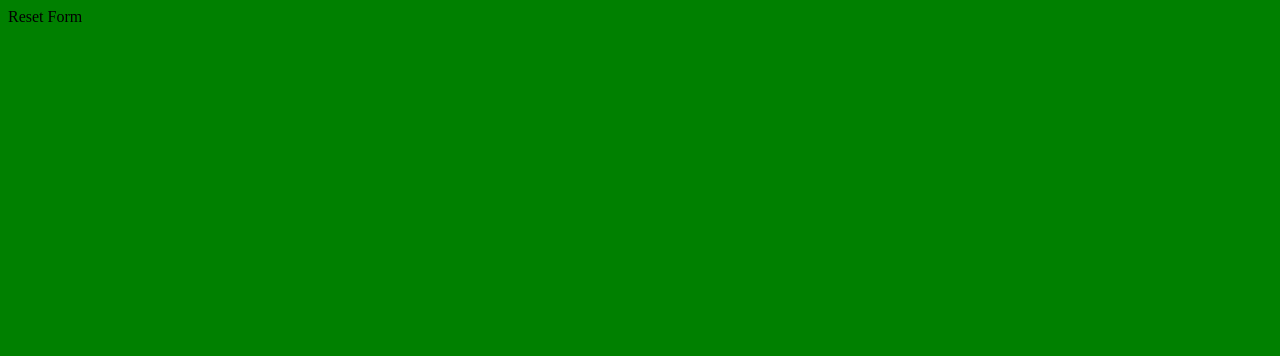
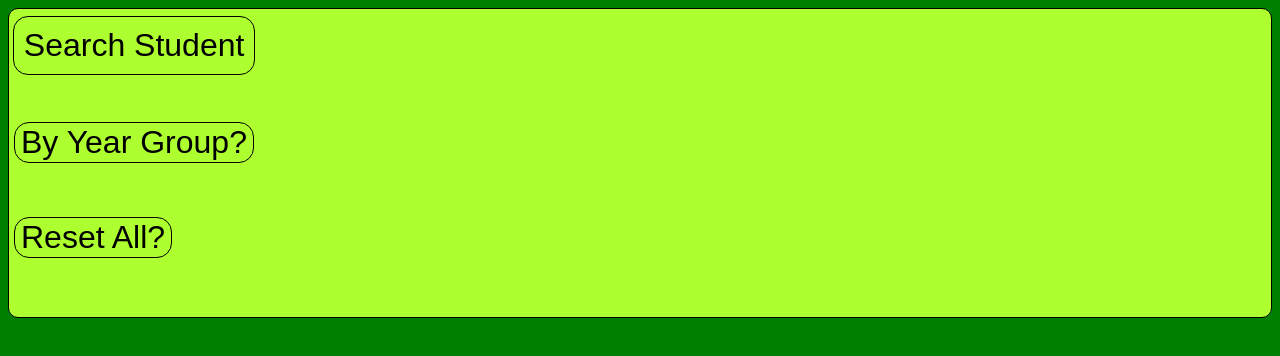
Before and after one commit to Airlo-eng/KTC-Attendance-Website, a React (Create React App) app in the folder ktc-attendance-website/: page /reset in a window 1280 px wide. Shown: the top 356 px of the page. Built offline with nearby package versions, Linux system fonts and the light colour scheme.

Commit message:
Updates on resetting payments.
Need To Do:
Finish resetting (handler function).

```diff
--- a/ktc-attendance-website/src/components/reset/ResetForm.js
+++ b/ktc-attendance-website/src/components/reset/ResetForm.js
@@ -1,12 +1,99 @@
+import {Link} from "react-router-dom";
+import {useState, useRef} from "react";
+
+import classes from "./ResetForm.module.css";
+
 function ResetForm() {
 
-    //TODO: Add link to main page. Add options for resetting payments (by year group, by school, by note). Add search bar for resetting (appear if paid value is not equal to yes).
+    const [method, setMethod] = useState("");
+    const yearGroupInputRef = useRef();
+
+    function resetPaymentsHandler(event) {
+
+        event.preventDefault();
+
+        if (method === "all") {
+            fetch(
+                "https://ktc-attendance-app-default-rtdb.europe-west1.firebasedatabase.app/students"
+            )
+            .then(response => response.json())
+            .then(data => {
+                Object.keys(data).forEach(element => {
+                    if (data[element].paid.toLowerCase() === "yes") {
+                        //TODO: Get the student info then delete the student and add a new student with same metadata but paid metadata not as yes.
+                    }
+                })
+            })
+        }
+
+    }
 
     return (
 
         <div>
 
-            Reset Form
+            <Link
+            to="/"
+            className={classes.main_page_button}>Search Student</Link>
+
+            <div className={classes.resetArea}>
+                    <br/><br/>
+                    <br/><br/>
+                    <br/><br/>
+
+                    <button className="btn-textfield" onClick={event => setMethod("year")}>
+                        By Year Group?
+                    </button>
+                    <br/><br/>
+                    <br/><br/>
+                    <button className="btn-textfield" onClick={event => setMethod("all")}>
+                        Reset All?
+                    </button>
+                    <br/><br/>
+                    <br/><br/>
+
+                    {
+                        method !== ""
+                        ?
+                        <form>
+
+                        {
+                            method === "all"
+                            ?
+                            <div className={classes.methodIdentifier}>Method selected is all</div>
+                            :
+                            <div></div>
+                        }
+
+                        {
+                            method === "year"
+                            ?
+                            <div>
+                                <div className={classes.methodIdentifier}>Method selected is by year group. <br/><br/> Type in year group: </div>
+                                <br/><br/>
+                                <input
+                                className={classes.yearGroup}
+                                type="text"
+                                placeholder="Type in number!"
+                                ref={yearGroupInputRef}/>
+                            </div>
+                            :
+                            <div></div>
+                        }
+
+                        <br/><br/>
+                        <br/><br/>
+                        <button className="btn-textfield" onSubmit={resetPaymentsHandler}>
+                            Confirm Reset?
+                        </button>
+
+                    </form>
+                        :
+                        <div></div>
+                    }
+
+            </div>
+
 
         </div>
 
--- a/ktc-attendance-website/src/components/reset/ResetForm.module.css
+++ b/ktc-attendance-website/src/components/reset/ResetForm.module.css
@@ -0,0 +1,38 @@
+.main_page_button{
+    border: 1px solid;
+    background-color: greenyellow;
+    border-radius: 15px;
+    font-size: xx-large;
+    font-family: sans-serif;
+    color: black;
+    padding: 10px;
+    position: fixed;
+    top: 1%;
+    text-decoration: none;
+    left: 1%;
+    top: 2%;
+}
+
+.resetArea{
+    background-color: greenyellow;
+    border: 1px solid;
+    border-radius: 10px;
+    padding: 5px;
+}
+
+.yearGroup{
+    width: max-content;
+    background: white;
+    border-radius: 15px;
+    border: 1px solid;
+    font-size: xx-large;
+}
+
+.methodIdentifier{
+    color: white;
+    font-size: xx-large;
+    background-color: green;
+    border-radius: 5px;
+    width: max-content;
+    padding: 5px;
+}
--- a/ktc-attendance-website/src/components/search/SearchBar.js
+++ b/ktc-attendance-website/src/components/search/SearchBar.js
@@ -17,9 +17,7 @@ function SearchBar() {
         .then(response => response.json())
         .then(data => {
             if (queryString === "") {
-          //setResult(
-            //Object.keys(data).map((element) => data[element].studentName)
-          //);
+
             }
             else {
             setResult(
--- a/ktc-attendance-website/src/components/student/StudentInfo.js
+++ b/ktc-attendance-website/src/components/student/StudentInfo.js
@@ -58,14 +58,7 @@ function StudentInfo(props) {
         const newPhoneNumber = phoneNumberInputRef.current.value;
         const newHomeAddress = homeAddressInputRef.current.value;
         const newStudentNotes = studentNotesInputRef.current.value;
-        var newPaid;
-
-        if (paidOrUnpaidInputRef === "on") {
-            newPaid = "yes";
-        }
-        else {
-            newPaid = "no";
-        }
+        const newPaid = paidOrUnpaidInputRef.current.value;
 
         const studentData = {
             studentName: newStudentName,
@@ -242,16 +235,16 @@ function StudentInfo(props) {
                         />
                     }
                 </div>
-
-                <div className={classes.label}>Paid:</div>
+                <br/>
+                <div className={classes.label}>Paid:
                     {
                         isEditing === false ?
-                        <span className={classes.paidOrUnpaid}>{studentInfo.paid}</span>
+                        <span className={classes.textfield}>{studentInfo.paid}</span>
                         :
                         <input
-                            type="checkbox"
+                            type="text"
                             id="paidOrUnpaid"
-                            className={classes.paidOrUnpaid}
+                            className={classes.textfield}
                             required
                             placeholder="Yes = paid. Anything else = Unpaid"
                             defaultValue={studentInfo.paid}
@@ -259,6 +252,8 @@ function StudentInfo(props) {
                         />
                     }
                 </div>
+
+            </div>
 
             {
             isEditing === false ? <button className={classes.editOnOrOff} onClick={() => setEditingOn()}>Edit</button>
--- a/ktc-attendance-website/src/components/student/StudentInfo.module.css
+++ b/ktc-attendance-website/src/components/student/StudentInfo.module.css
@@ -5,6 +5,8 @@
     font-size: xx-large;
     font-family: sans-serif;
     color: black;
+    width: 100%;
+    height: 730px;
 }
 
 .main_page_button{
@@ -30,7 +32,7 @@
 }
 
 .textfield{
-    width: max-content;
+    width: 50%;
     background: white;
     border-radius: 15px;
     border: 1px solid;
```
Lines whose indentation alone changed are shown as unchanged.
